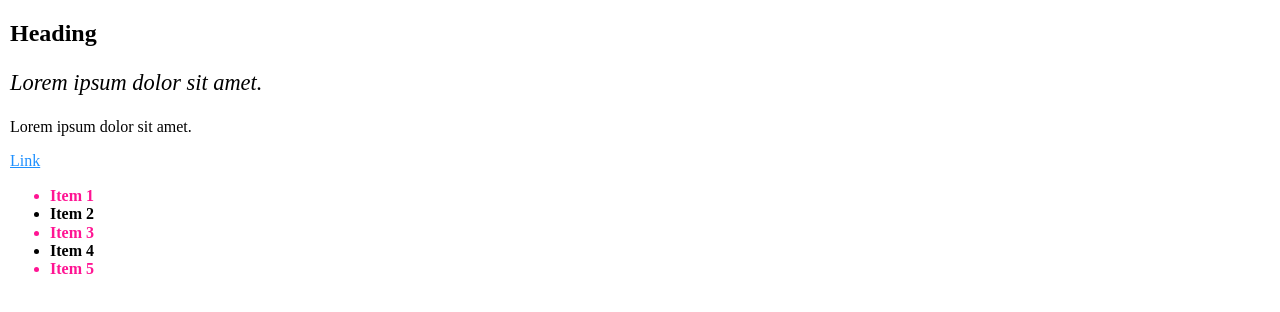
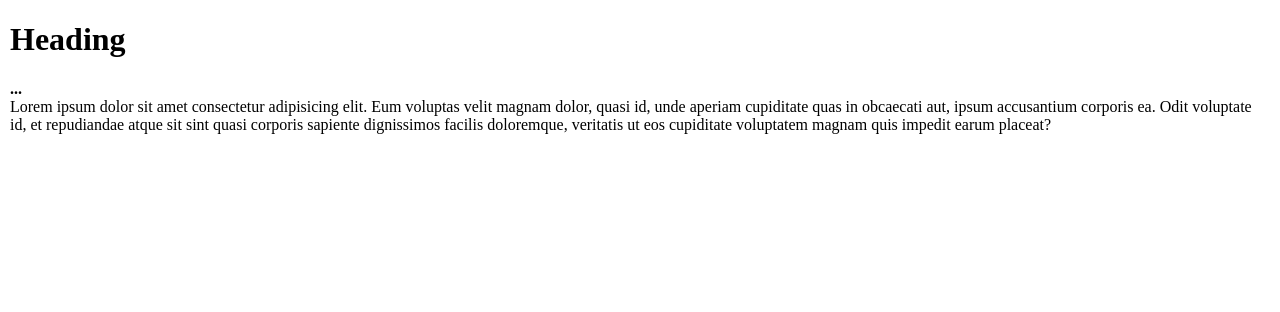
Before and after one commit to Dev-Craig44/HTML, a website: page index.html in a window 1280 px wide. Drawn offline with nearby package versions, Linux system fonts and the light colour scheme.

Commit message:
🧠 use pseudo-element selectors

```diff
--- a/css/styles.css
+++ b/css/styles.css
@@ -2,41 +2,30 @@ body {
   margin: 10px;
 }
 
-/* if using classes it's a good practice to drop the element selector, so if tomorrow, we change the type of this element to something else, our rules will not break. */
-
-/* .first {
+p::first-letter {
   font-size: 140%;
-  font-style: italic;
-} */
-
-/* style first paragraph using pseudo-class selectors */
-/* - first child selector is fragile. If you move elements around are css rules may break */
-
-/* article :first-child {
-  font-size: 140%;
-  font-style: italic;
-} */
-
-article p:first-of-type {
-  font-size: 140%;
-  font-style: italic;
-}
-
-article :last-child {
   font-weight: bold;
 }
 
-ul li:nth-child(odd) {
-  color: deeppink;
+p::first-line {
+  font-weight: bold;
 }
 
-a:visited,
-a:link {
-  color: dodgerblue;
+/* change the background color of the hightlighted text */
+/* this only applies to this direct element */
+
+/* p::selection {
+  background-color: pink;
+} */
+
+/* to make it more flexible drop the element */
+::selection {
+  background-color: pink;
 }
 
-/* when somebody uses tab to get to the link the hover color wont change so it's best practice to use the focus pseudo selector. */
-a:hover,
-a:focus {
-  color: deeppink;
+/* insert content before the content of this element */
+/* make it a block element */
+p::before {
+  content: "...";
+  display: block;
 }
--- a/index.html
+++ b/index.html
@@ -15,22 +15,15 @@
     <link rel="stylesheet" href="css/styles.css" />
   </head>
   <body>
-    <article>
-      <h2>Heading</h2>
-      <!-- style the first paragraph -->
-      <p>Lorem ipsum dolor sit amet.</p>
-      <p>Lorem ipsum dolor sit amet.</p>
-      <!-- change the color on this hyper link -->
-      <!-- change the hover color to this hyper link -->
-      <a href="https://someweirdwebsite.com">Link</a>
-      <!-- highlight all the odd items in this table list -->
-      <ul>
-        <li>Item 1</li>
-        <li>Item 2</li>
-        <li>Item 3</li>
-        <li>Item 4</li>
-        <li>Item 5</li>
-      </ul>
-    </article>
+    <h1>Heading</h1>
+    <!-- style the first letter of this paragraph -->
+    <!-- place something before the content of every paragraph -->
+    <p>
+      Lorem ipsum dolor sit amet consectetur adipisicing elit. Eum voluptas
+      velit magnam dolor, quasi id, unde aperiam cupiditate quas in obcaecati
+      aut, ipsum accusantium corporis ea. Odit voluptate id, et repudiandae
+      atque sit sint quasi corporis sapiente dignissimos facilis doloremque,
+      veritatis ut eos cupiditate voluptatem magnam quis impedit earum placeat?
+    </p>
   </body>
 </html>
```
Also changed, not shown: css-basics.md (+47 -0 lines).
